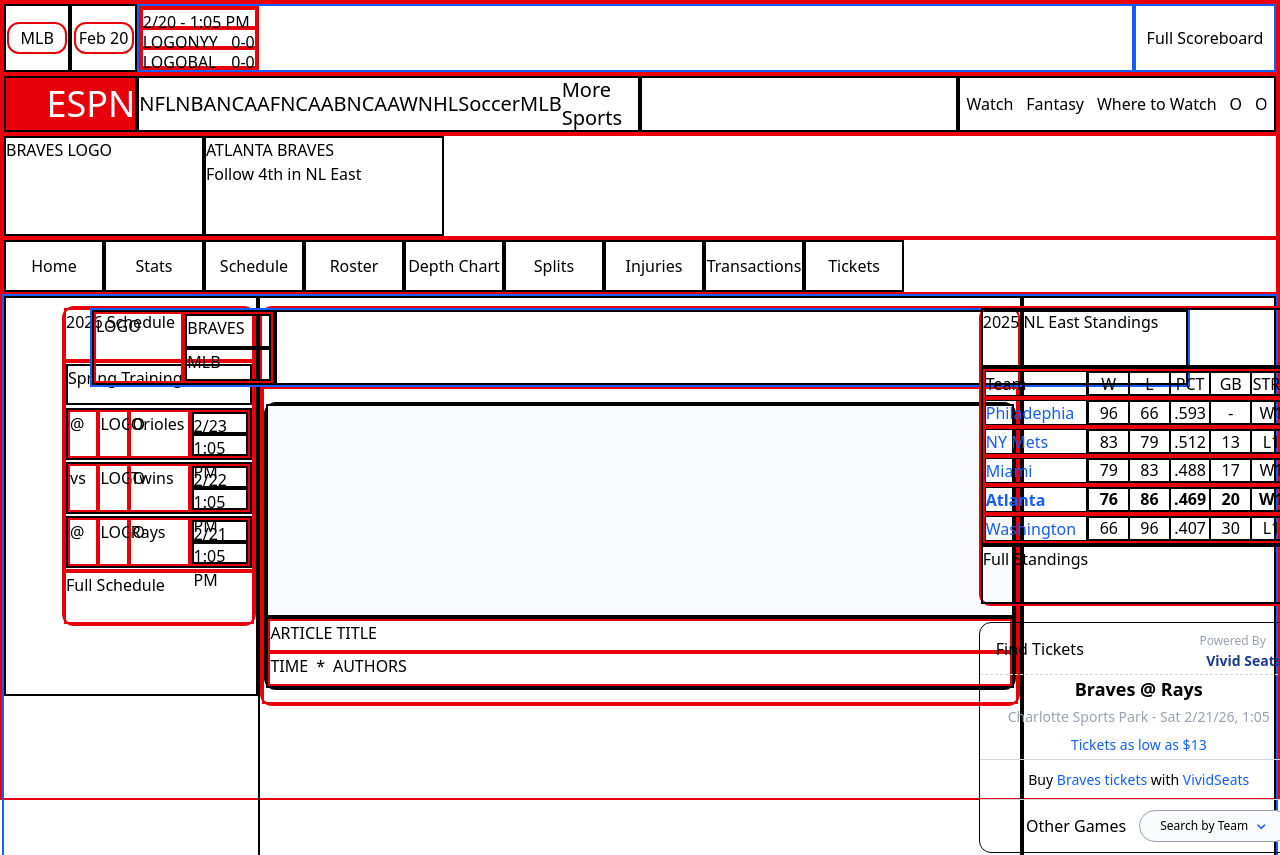
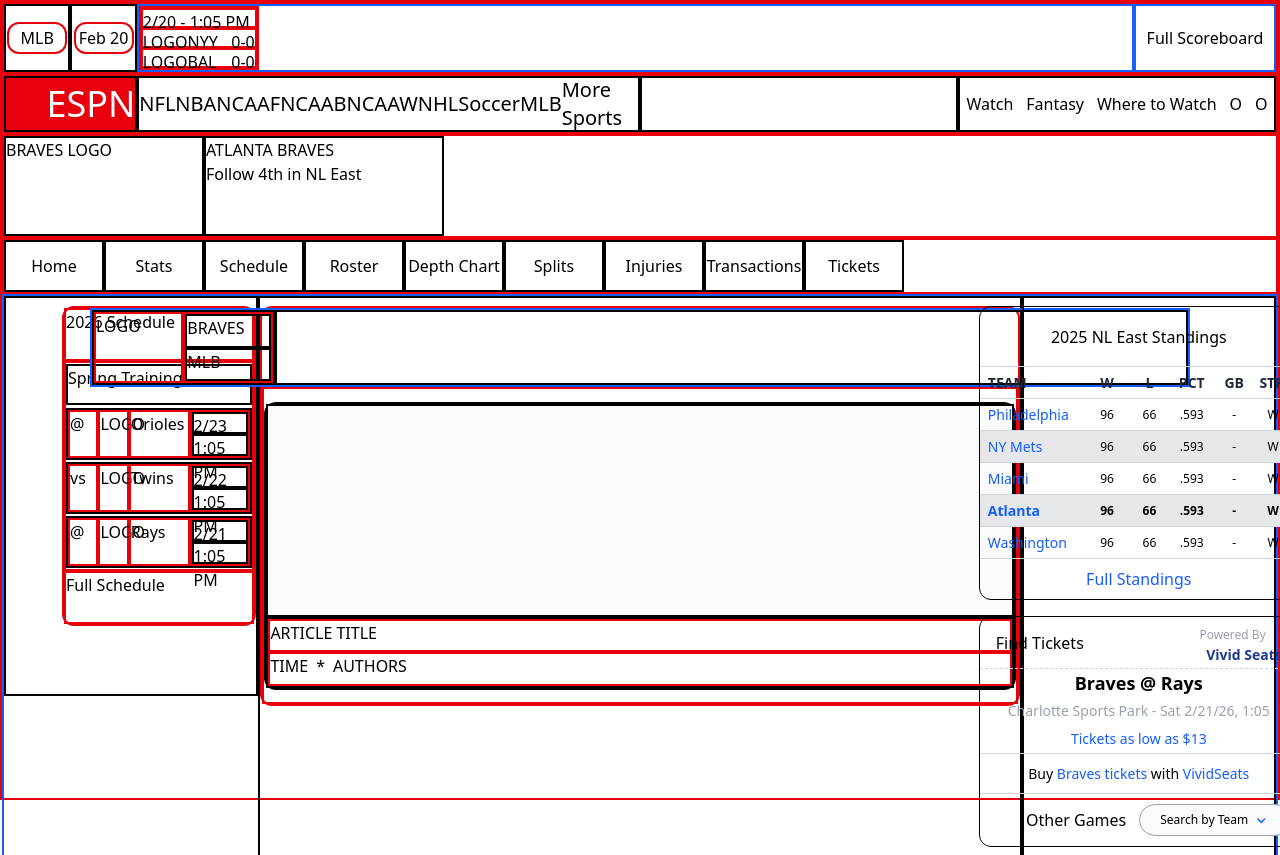
Before and after one commit to loganyeh/sports_dashboard, a React (Vite) app: page / in a window 1280 px wide. Shown: the top 855 px of the page. Built offline with nearby package versions, Linux system fonts and the light colour scheme.

Commit message:
feat: standings block created

```diff
--- a/src/pages/TeamPage.jsx
+++ b/src/pages/TeamPage.jsx
@@ -178,71 +178,72 @@
                     <div className="border-2 border-black h-300 w-1/5 flex flex-col items-center">
 
                         {/* STANDINGS */}
-                        <div className="border-2 border-red-600 h-75 w-80 my-2 mr-5 rounded-xl">
-                            <div className="border-2 border-black h-1/5 w-full">2025 NL East Standings</div>
-                            <div className="border-2 border-black h-3/5 w-full">
-                                <div className="border-2 border-red-600 h-1/6 w-full flex">
-                                    <div className="border border-black h-full w-2/6">Team</div>
-                                    <div className="border border-black h-full w-4/6 flex justify-center items-center">
-                                        <div className="border border-black h-full w-1/5 flex justify-center items-center">W</div>
-                                        <div className="border border-black h-full w-1/5 flex justify-center items-center">L</div>
-                                        <div className="border border-black h-full w-1/5 flex justify-center items-center">PCT</div>
-                                        <div className="border border-black h-full w-1/5 flex justify-center items-center">GB</div>
-                                        <div className="border border-black h-full w-1/5 flex justify-center items-center">STRK</div>
+                        <div className="border border-black h-auto w-80 my-2 mr-5 rounded-xl">
+                            <div className="border-b border-gray-300 h-15 w-full flex justify-center items-center font-medium">2025 NL East Standings</div>
+                            <div className="h-auto w-full flex flex-col justify-between">
+                                <div className="border-b border-gray-300 h-8 w-full flex text-sm text-gray-800 font-semibold">
+                                    <div className="h-full w-2/6 pl-2 flex justify-start items-center">TEAM</div>
+                                    <div className="h-full w-4/6 flex justify-center items-center">
+                                        <div className="h-full w-1/5 flex justify-center items-center">W</div>
+                                        <div className="h-full w-1/5 flex justify-center items-center">L</div>
+                                        <div className="h-full w-1/5 flex justify-center items-center">PCT</div>
+                                        <div className="h-full w-1/5 flex justify-center items-center">GB</div>
+                                        <div className="h-full w-1/5 flex justify-center items-center">STRK</div>
                                     </div>
                                 </div>
-                                <div className="border-2 border-red-600 h-1/6 w-full flex">
-                                    <div className="border border-black h-full w-2/6 text-blue-600">Philadephia</div>
-                                    <div className="border border-black h-full w-4/6 flex justify-center items-center">
-                                        <div className="border border-black h-full w-1/5 flex justify-center items-center">96</div>
-                                        <div className="border border-black h-full w-1/5 flex justify-center items-center">66</div>
-                                        <div className="border border-black h-full w-1/5 flex justify-center items-center">.593</div>
-                                        <div className="border border-black h-full w-1/5 flex justify-center items-center">-</div>
-                                        <div className="border border-black h-full w-1/5 flex justify-center items-center">W1</div>
+                                <div className="border-b border-gray-300 h-8 w-full flex text-xs">
+                                    <div className="h-full w-2/6 pl-2 flex justify-start items-center text-sm text-blue-600"><span className="hover:text-blue-800 cursor-pointer">Philadelphia</span></div>
+                                    <div className="h-full w-4/6 flex justify-center items-center">
+                                        <div className="h-full w-1/5 flex justify-center items-center">96</div>
+                                        <div className="h-full w-1/5 flex justify-center items-center">66</div>
+                                        <div className="h-full w-1/5 flex justify-center items-center">.593</div>
+                                        <div className="h-full w-1/5 flex justify-center items-center">-</div>
+                                        <div className="h-full w-1/5 flex justify-center items-center">W1</div>
                                     </div>
                                 </div>
-                                <div className="border-2 border-red-600 h-1/6 w-full flex">
-                                    <div className="border border-black h-full w-2/6 text-blue-600">NY Mets</div>
-                                    <div className="border border-black h-full w-4/6 flex justify-center items-center">
-                                        <div className="border border-black h-full w-1/5 flex justify-center items-center">83</div>
-                                        <div className="border border-black h-full w-1/5 flex justify-center items-center">79</div>
-                                        <div className="border border-black h-full w-1/5 flex justify-center items-center">.512</div>
-                                        <div className="border border-black h-full w-1/5 flex justify-center items-center">13</div>
-                                        <div className="border border-black h-full w-1/5 flex justify-center items-center">L1</div>
+                                <div className="border-b border-gray-300 h-8 w-full flex bg-gray-200 text-xs">
+                                    <div className="h-full w-2/6 pl-2 flex justify-start items-center text-sm text-blue-600"><span className="hover:text-blue-800 cursor-pointer">NY Mets</span></div>
+                                    <div className="h-full w-4/6 flex justify-center items-center">
+                                        <div className="h-full w-1/5 flex justify-center items-center">96</div>
+                                        <div className="h-full w-1/5 flex justify-center items-center">66</div>
+                                        <div className="h-full w-1/5 flex justify-center items-center">.593</div>
+                                        <div className="h-full w-1/5 flex justify-center items-center">-</div>
+                                        <div className="h-full w-1/5 flex justify-center items-center">W1</div>
                                     </div>
                                 </div>
-                                <div className="border-2 border-red-600 h-1/6 w-full flex">
-                                    <div className="border border-black h-full w-2/6 text-blue-600">Miami</div>
-                                    <div className="border border-black h-full w-4/6 flex justify-center items-center">
-                                        <div className="border border-black h-full w-1/5 flex justify-center items-center">79</div>
-                                        <div className="border border-black h-full w-1/5 flex justify-center items-center">83</div>
-                                        <div className="border border-black h-full w-1/5 flex justify-center items-center">.488</div>
-                                        <div className="border border-black h-full w-1/5 flex justify-center items-center">17</div>
-                                        <div className="border border-black h-full w-1/5 flex justify-center items-center">W1</div>
+                                <div className="border-b border-gray-300 h-8 w-full flex text-xs">
+                                    <div className="h-full w-2/6 pl-2 flex justify-start items-center text-sm text-blue-600"><span className="hover:text-blue-800 cursor-pointer">Miami</span></div>
+                                    <div className="h-full w-4/6 flex justify-center items-center">
+                                        <div className="h-full w-1/5 flex justify-center items-center">96</div>
+                                        <div className="h-full w-1/5 flex justify-center items-center">66</div>
+                                        <div className="h-full w-1/5 flex justify-center items-center">.593</div>
+                                        <div className="h-full w-1/5 flex justify-center items-center">-</div>
+                                        <div className="h-full w-1/5 flex justify-center items-center">W1</div>
                                     </div>
                                 </div>
-                                <div className="border-2 border-red-600 h-1/6 w-full flex font-bold">
-                                    <div className="border border-black h-full w-2/6 text-blue-600">Atlanta</div>
-                                    <div className="border border-black h-full w-4/6 flex justify-center items-center">
-                                        <div className="border border-black h-full w-1/5 flex justify-center items-center">76</div>
-                                        <div className="border border-black h-full w-1/5 flex justify-center items-center">86</div>
-                                        <div className="border border-black h-full w-1/5 flex justify-center items-center">.469</div>
-                                        <div className="border border-black h-full w-1/5 flex justify-center items-center">20</div>
-                                        <div className="border border-black h-full w-1/5 flex justify-center items-center">W1</div>
+                                <div className="border-b border-gray-300 h-8 w-full flex bg-gray-200 text-xs font-bold">
+                                    <div className="h-full w-2/6 pl-2 flex justify-start items-center text-sm text-blue-600"><span className="hover:text-blue-800 cursor-pointer">Atlanta</span></div>
+                                    <div className="h-full w-4/6 flex justify-center items-center">
+                                        <div className="h-full w-1/5 flex justify-center items-center">96</div>
+                                        <div className="h-full w-1/5 flex justify-center items-center">66</div>
+                                        <div className="h-full w-1/5 flex justify-center items-center">.593</div>
+                                        <div className="h-full w-1/5 flex justify-center items-center">-</div>
+                                        <div className="h-full w-1/5 flex justify-center items-center">W1</div>
                                     </div>
                                 </div>
-                                <div className="border-2 border-red-600 h-1/6 w-full flex">
-                                    <div className="border border-black h-full w-2/6 text-blue-600">Washington</div>
-                                    <div className="border border-black h-full w-4/6 flex justify-center items-center">
-                                        <div className="border border-black h-full w-1/5 flex justify-center items-center">66</div>
-                                        <div className="border border-black h-full w-1/5 flex justify-center items-center">96</div>
-                                        <div className="border border-black h-full w-1/5 flex justify-center items-center">.407</div>
-                                        <div className="border border-black h-full w-1/5 flex justify-center items-center">30</div>
-                                        <div className="border border-black h-full w-1/5 flex justify-center items-center">L1</div>
+                                <div className="border-b border-gray-300 h-8 w-full flex text-xs">
+                                    <div className="h-full w-2/6 pl-2 flex justify-start items-center text-sm text-blue-600"><span className="hover:text-blue-800 cursor-pointer">Washington</span></div>
+                                    <div className="h-full w-4/6 flex justify-center items-center">
+                                        <div className="h-full w-1/5 flex justify-center items-center">96</div>
+                                        <div className="h-full w-1/5 flex justify-center items-center">66</div>
+                                        <div className="h-full w-1/5 flex justify-center items-center">.593</div>
+                                        <div className="h-full w-1/5 flex justify-center items-center">-</div>
+                                        <div className="h-full w-1/5 flex justify-center items-center">W1</div>
                                     </div>
                                 </div>
+
                             </div>
-                            <div className="border-2 border-black h-1/5 w-full">Full Standings</div>
+                            <div className="h-10 w-full flex justify-center items-center text-blue-600"><span className="hover:text-blue-900 cursor-pointer">Full Standings</span></div>
                         </div>
 
                         {/* FIND TICKETS */}
```
